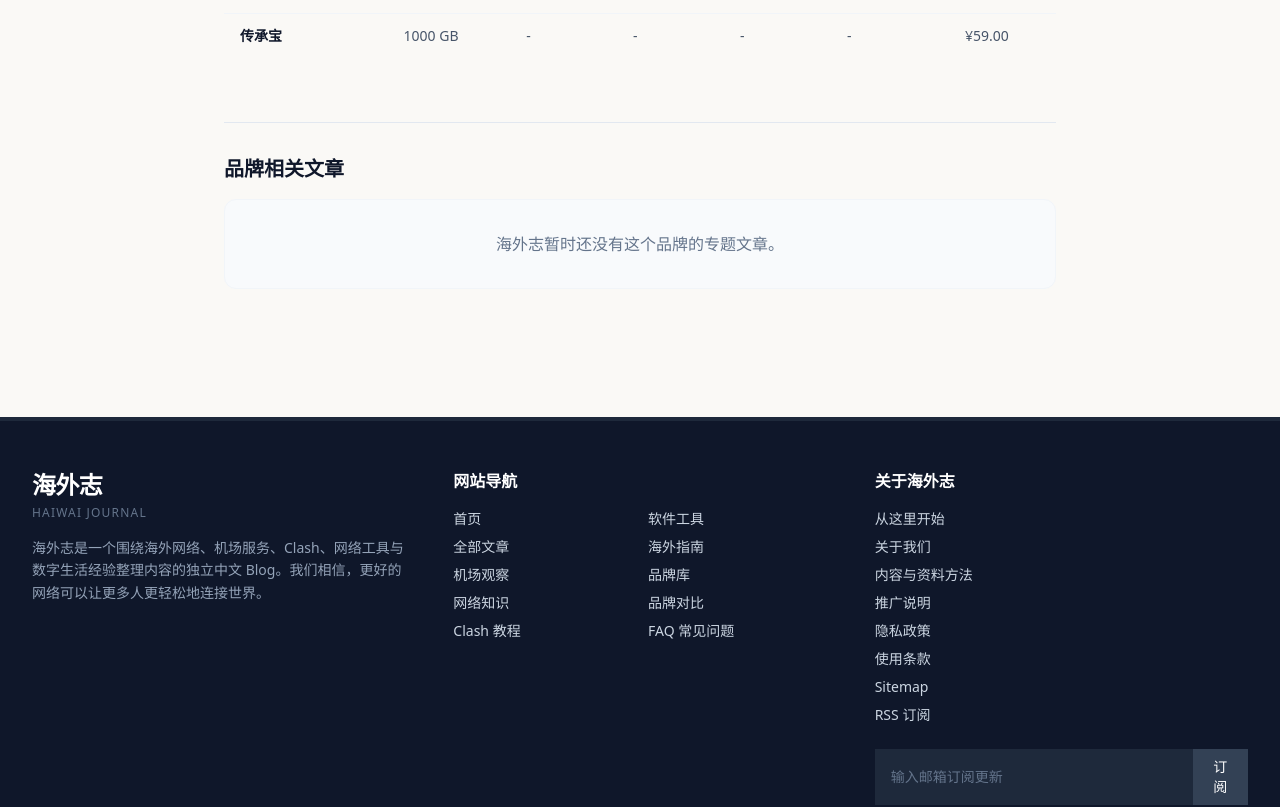
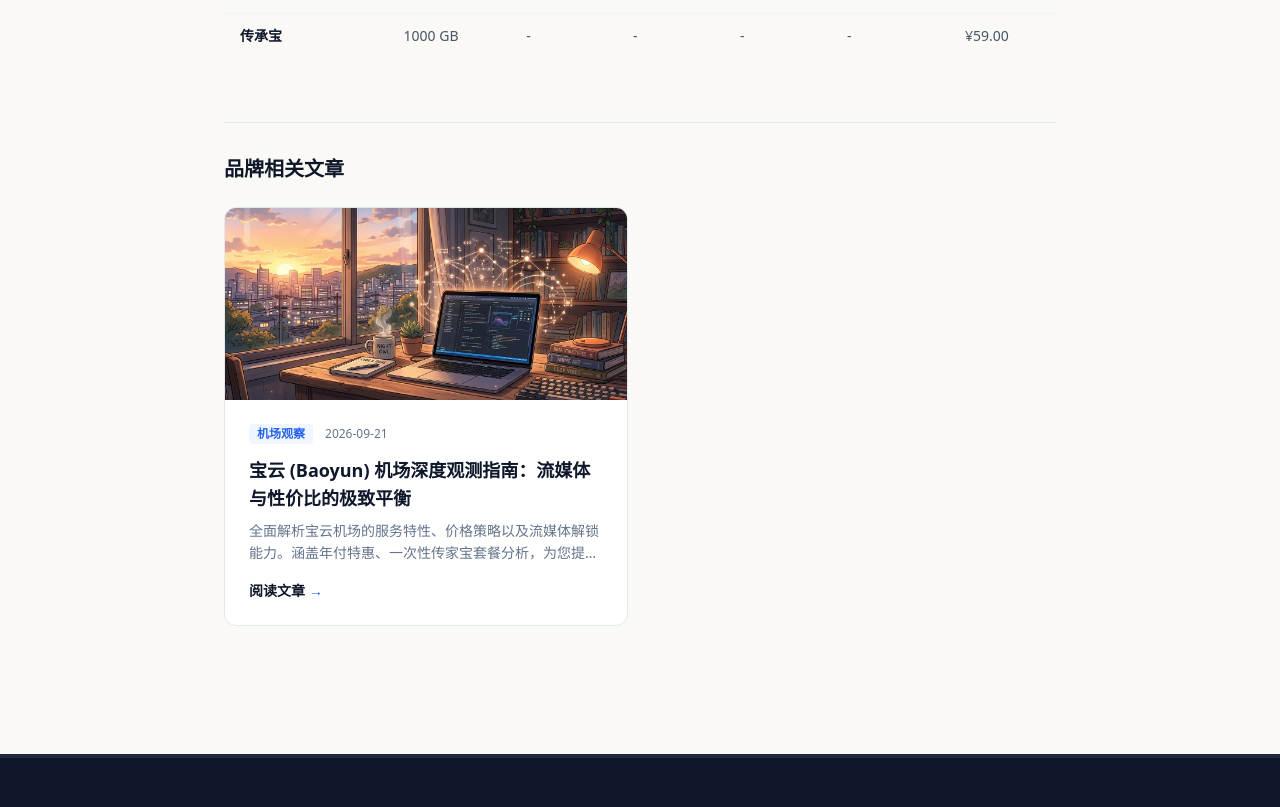
Before and after one commit to Colasaiko/Haiwai-Journal, a Next.js app: page /brands/baoyun in a window 1280 px wide. Shown: the part 1260-2067 px from the top of the page. Built offline with nearby package versions, Linux system fonts and the light colour scheme.

Commit message:
feat: show related articles on brand pages

```diff
--- a/app/brands/[slug]/page.tsx
+++ b/app/brands/[slug]/page.tsx
@@ -1,6 +1,8 @@
 import { getAllBrands, getBrandBySlug } from '@/lib/brands';
 import { notFound } from 'next/navigation';
 import Link from 'next/link';
+import Image from 'next/image';
+import { getAllPosts } from '@/lib/mdx';
 import { Metadata } from 'next';
 
 interface Props {
@@ -32,6 +34,11 @@
 export default function BrandProfilePage({ params }: Props) {
   const brand = getBrandBySlug(params.slug);
   if (!brand) notFound();
+
+  // Get related posts
+  const relatedPosts = getAllPosts()
+    .filter(post => post.brands?.includes(brand.id))
+    .sort((a, b) => b.date.localeCompare(a.date));
 
   // "Who is this for?" generation logic based on tags
   let audience = "从公开资料看，该品牌提供基础的网络代理服务，适合进一步了解。";
@@ -184,10 +191,44 @@
 
       {/* Related Articles Section */}
       <section className="pt-8 border-t border-slate-200">
-        <h2 className="text-xl font-bold text-slate-900 mb-4">品牌相关文章</h2>
-        <div className="bg-slate-50 rounded-xl p-8 text-center border border-slate-100">
-          <p className="text-slate-500">海外志暂时还没有这个品牌的专题文章。</p>
-        </div>
+        <h2 className="text-xl font-bold text-slate-900 mb-6">品牌相关文章</h2>
+        {relatedPosts.length > 0 ? (
+          <div className="grid grid-cols-1 md:grid-cols-2 gap-6">
+            {relatedPosts.map(post => (
+              <Link key={post.slug} href={`/${post.category}/${post.slug}`} className="group flex flex-col bg-white border border-slate-200 rounded-xl overflow-hidden hover:border-slate-300 hover:shadow-md transition-all">
+                {post.coverImage && (
+                  <div className="relative h-48 w-full overflow-hidden bg-slate-100">
+                    <Image
+                      src={post.coverImage}
+                      alt={post.title}
+                      fill
+                      className="object-cover group-hover:scale-105 transition-transform duration-500"
+                    />
+                  </div>
+                )}
+                <div className="p-6 flex flex-col flex-grow">
+                  <div className="flex items-center gap-3 text-xs text-slate-500 mb-3">
+                    <span className="font-semibold text-blue-600 bg-blue-50 px-2 py-0.5 rounded">{post.category === 'airport-observation' ? '机场观察' : post.category}</span>
+                    <span>{post.date}</span>
+                  </div>
+                  <h3 className="text-lg font-bold text-slate-900 mb-2 group-hover:text-blue-600 transition-colors line-clamp-2">
+                    {post.title}
+                  </h3>
+                  <p className="text-sm text-slate-500 leading-relaxed line-clamp-2 mb-4 flex-grow">
+                    {post.description}
+                  </p>
+                  <div className="text-sm font-semibold text-slate-900 flex items-center gap-1 group-hover:gap-2 transition-all mt-auto">
+                    阅读文章 <span className="text-blue-600">→</span>
+                  </div>
+                </div>
+              </Link>
+            ))}
+          </div>
+        ) : (
+          <div className="bg-slate-50 rounded-xl p-8 text-center border border-slate-100">
+            <p className="text-slate-500">海外志暂时还没有这个品牌的专题文章。</p>
+          </div>
+        )}
       </section>
 
     </div>
```
